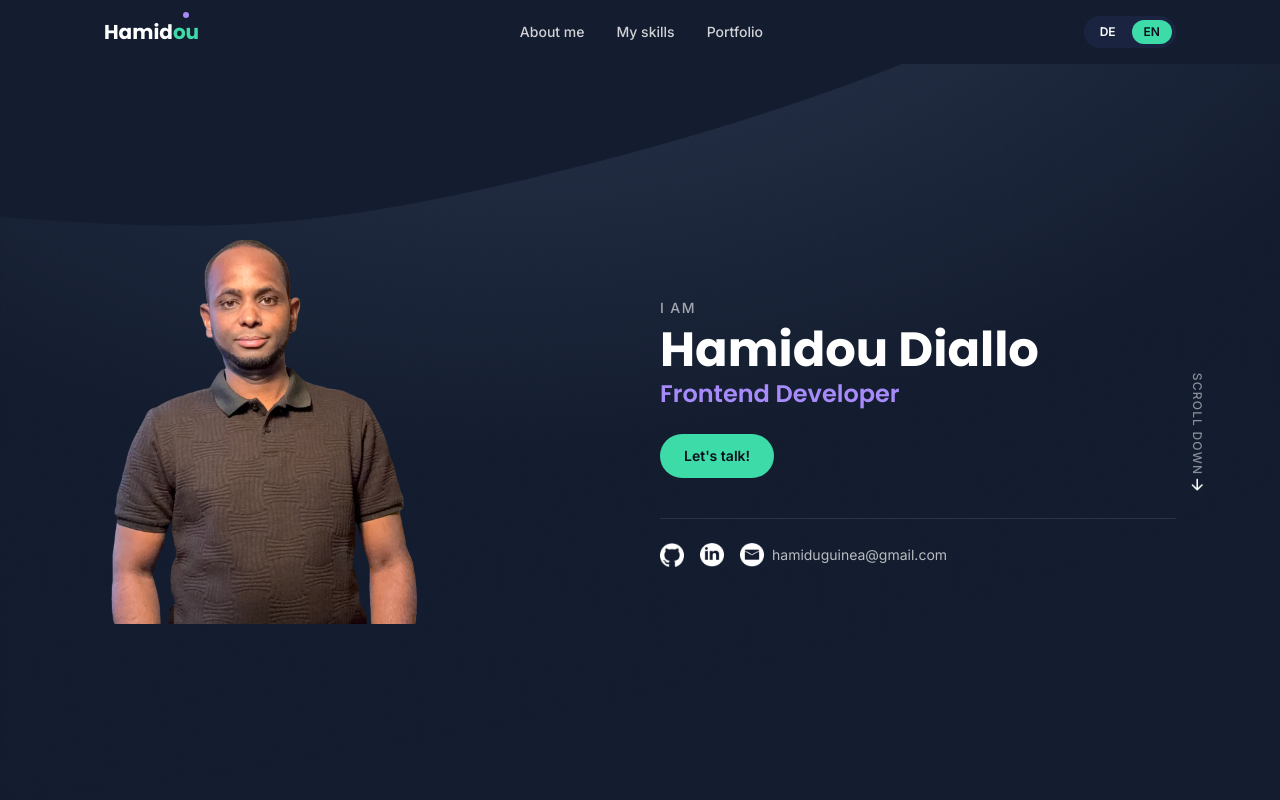
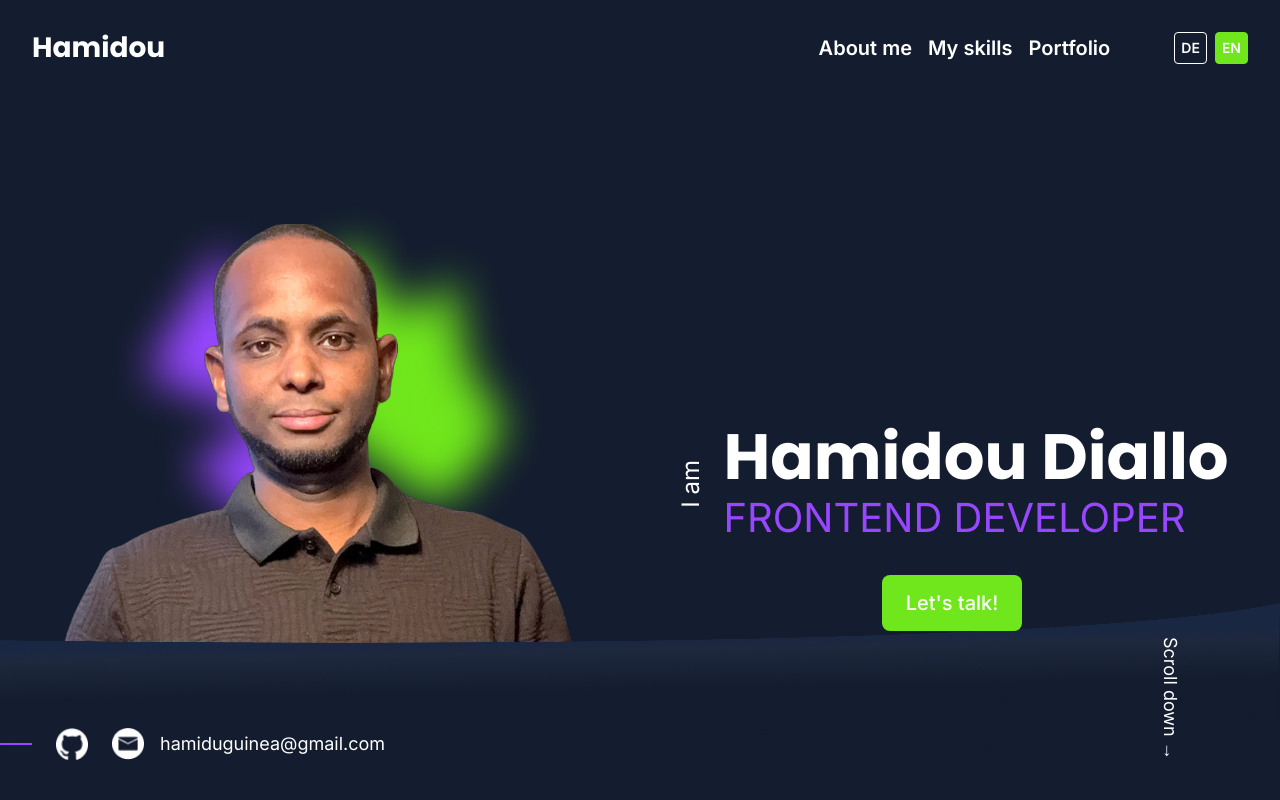
Before and after one commit to Hamidou-ctr/portfolio, an Angular app: page / in a window 1280 px wide. Shown: the top 800 px of the page. Built offline with nearby package versions, Linux system fonts and the light colour scheme.

Commit message:
refactor: update header and hero sections for improved layout and styling consistency

```diff
--- a/src/app/layout/header/header.ts
+++ b/src/app/layout/header/header.ts
@@ -3,54 +3,37 @@ import { Component, effect, inject, signal } from '@angular/core';
 import { RouterLink } from '@angular/router';
 import { LanguageService } from '../../core/i18n/language.service';
 import { PROFILE } from '../../core/data/profile.data';
-import { BrandLogo } from '../../shared/brand-logo/brand-logo';
 
 @Component({
   selector: 'app-header',
-  imports: [RouterLink, BrandLogo, NgOptimizedImage],
+  imports: [RouterLink, NgOptimizedImage],
   template: `
-    <header class="sticky top-0 z-50 bg-navy-900">
-      <div class="mx-auto flex max-w-6xl items-center justify-between px-6 py-4 lg:px-10">
-        <a routerLink="/" class="text-xl text-white" (click)="closeMenu()">
-          <app-brand-logo [name]="firstName()" />
+    <header class="sticky top-0 z-50 bg-navy-900 text-white">
+      <div class="mx-auto flex h-24 max-w-[1440px] items-center justify-between px-8">
+        <a routerLink="/" class="font-heading text-[28px] font-bold" (click)="closeMenu()">
+          {{ firstName() }}
         </a>
 
-        <nav class="hidden items-center gap-8 md:flex" aria-label="Main">
-          <a
-            routerLink="/"
-            fragment="about"
-            class="text-sm font-medium text-white/80 transition hover:text-white"
-          >
+        <div class="hidden items-center gap-16 md:flex">
+          <nav class="flex items-center gap-4 text-xl font-semibold" aria-label="Main">
+            <a routerLink="/" fragment="about" class="transition hover:text-accent-400">
               {{ t().nav.about }}
             </a>
-          <a
-            routerLink="/"
-            fragment="skills"
-            class="text-sm font-medium text-white/80 transition hover:text-white"
-          >
+            <a routerLink="/" fragment="skills" class="transition hover:text-accent-400">
               {{ t().nav.skills }}
             </a>
-          <a
-            routerLink="/"
-            fragment="portfolio"
-            class="text-sm font-medium text-white/80 transition hover:text-white"
-          >
+            <a routerLink="/" fragment="portfolio" class="transition hover:text-accent-400">
               {{ t().nav.portfolio }}
             </a>
           </nav>
 
-        <div class="flex items-center gap-3">
-          <div
-            class="hidden items-center gap-1 rounded-full bg-navy-800 p-1 text-xs font-semibold sm:flex"
-            role="group"
-            [attr.aria-label]="t().nav.langName"
-          >
+          <div class="flex items-center gap-2" role="group" [attr.aria-label]="t().nav.langName">
             <button
               type="button"
-              class="rounded-full px-3 py-1 transition"
+              class="flex h-8 min-w-8 items-center justify-center rounded border px-1.5 text-sm font-semibold transition"
               [class.bg-accent-400]="lang() === 'de'"
-              [class.text-navy-950]="lang() === 'de'"
-              [class.text-white]="lang() !== 'de'"
+              [class.border-accent-400]="lang() === 'de'"
+              [class.border-white/50]="lang() !== 'de'"
               [attr.aria-pressed]="lang() === 'de'"
               (click)="languageService.setLang('de')"
             >
@@ -58,33 +41,28 @@ import { BrandLogo } from '../../shared/brand-logo/brand-logo';
             </button>
             <button
               type="button"
-              class="rounded-full px-3 py-1 transition"
+              class="flex h-8 min-w-8 items-center justify-center rounded border px-1.5 text-sm font-semibold transition"
               [class.bg-accent-400]="lang() === 'en'"
-              [class.text-navy-950]="lang() === 'en'"
-              [class.text-white]="lang() !== 'en'"
+              [class.border-accent-400]="lang() === 'en'"
+              [class.border-white/50]="lang() !== 'en'"
               [attr.aria-pressed]="lang() === 'en'"
               (click)="languageService.setLang('en')"
             >
               EN
             </button>
           </div>
+        </div>
 
         <button
           type="button"
-            class="inline-flex h-10 w-10 items-center justify-center rounded-lg text-white md:hidden"
+          class="inline-flex h-10 w-10 items-center justify-center rounded-lg md:hidden"
           aria-controls="mobile-nav"
           [attr.aria-expanded]="menuOpen()"
           aria-label="Toggle navigation menu"
           (click)="menuOpen.set(!menuOpen())"
         >
           @if (!menuOpen()) {
-              <img
-                ngSrc="assets/img/burger_menu.png"
-                width="32"
-                height="31"
-                alt=""
-                class="h-6 w-6"
-              />
+            <img ngSrc="assets/img/burger_menu.png" width="32" height="31" alt="" class="h-6 w-6" />
           } @else {
             <img
               ngSrc="assets/img/close_medium.png"
@@ -96,24 +74,23 @@ import { BrandLogo } from '../../shared/brand-logo/brand-logo';
           }
         </button>
       </div>
-      </div>
 
       @if (menuOpen()) {
         <nav
           id="mobile-nav"
-          class="fixed inset-x-0 top-16 bottom-0 z-40 flex flex-col justify-center gap-8 bg-slate-600 px-12 md:hidden"
+          class="fixed inset-x-0 top-24 bottom-0 z-40 flex flex-col justify-center gap-8 bg-slate-600 px-12 md:hidden"
           aria-label="Mobile"
         >
-          <a class="text-2xl text-white" routerLink="/" fragment="about" (click)="closeMenu()">
+          <a class="text-2xl" routerLink="/" fragment="about" (click)="closeMenu()">
             {{ t().nav.about }}
           </a>
-          <a class="text-2xl text-white" routerLink="/" fragment="skills" (click)="closeMenu()">
+          <a class="text-2xl" routerLink="/" fragment="skills" (click)="closeMenu()">
             {{ t().nav.skills }}
           </a>
-          <a class="text-2xl text-white" routerLink="/" fragment="portfolio" (click)="closeMenu()">
+          <a class="text-2xl" routerLink="/" fragment="portfolio" (click)="closeMenu()">
             {{ t().nav.portfolio }}
           </a>
-          <a class="text-2xl text-white" routerLink="/" fragment="contact" (click)="closeMenu()">
+          <a class="text-2xl" routerLink="/" fragment="contact" (click)="closeMenu()">
             {{ t().nav.contact }}
           </a>
 
--- a/src/app/sections/hero/hero.ts
+++ b/src/app/sections/hero/hero.ts
@@ -10,94 +10,95 @@ import { PROFILE } from '../../core/data/profile.data';
   template: `
     <section
       id="hero"
-      class="relative isolate flex min-h-[92vh] scroll-mt-20 items-center overflow-hidden bg-navy-900 bg-cover bg-bottom text-white"
-      style="background-image: url('assets/img/hero_background1.png')"
+      class="relative flex min-h-[calc(100svh_-_6rem)] scroll-mt-24 flex-col overflow-hidden bg-navy-900 text-white"
     >
-      <div
-        class="relative mx-auto grid w-full max-w-6xl gap-10 px-6 py-16 md:grid-cols-2 md:items-center lg:px-10"
-      >
-        <div class="order-1 flex justify-center md:order-0 md:justify-start">
-          <div class="relative h-64 w-52 sm:h-80 sm:w-64 md:h-96 md:w-80">
+      <img
+        src="assets/img/hero_background2.png"
+        alt=""
+        aria-hidden="true"
+        class="pointer-events-none absolute inset-x-0 bottom-0 z-10 h-[28%] w-full"
+      />
+
+      <div class="relative mx-auto flex w-full max-w-[1440px] flex-1 flex-col px-8">
+        <div class="grid flex-1 gap-8 pt-10 md:grid-cols-2 md:pt-16">
+          <div class="flex justify-center self-start md:pt-16">
+            <div class="relative w-full max-w-[280px] sm:max-w-[400px] md:max-w-[680px]">
+              <img
+                src="assets/img/photo_shadows.png"
+                alt=""
+                aria-hidden="true"
+                class="pointer-events-none absolute left-1/2 top-[-6%] w-[75%] -translate-x-1/2"
+              />
+              <div class="relative md:max-h-[calc(100svh-17rem)] md:overflow-hidden">
                 <img
                   ngSrc="assets/img/profil1.png"
-              fill
+                  width="940"
+                  height="1174"
                   priority
-              class="object-contain object-bottom"
+                  class="h-auto w-full"
                   [alt]="'Portrait of ' + profile.name"
                 />
               </div>
             </div>
+          </div>
 
-        <div class="order-2 text-center md:order-0 md:text-left">
-          <p class="mb-2 text-sm font-medium uppercase tracking-widest text-white/60">
+          <div
+            class="relative z-20 flex flex-col items-center justify-center pb-28 md:pb-0 md:pt-24"
+          >
+            <div class="flex items-center gap-4">
+              <span class="rotate-180 text-xl [writing-mode:vertical-rl] md:text-2xl">
                 {{ t().hero.iAm }}
-          </p>
-          <h1 class="font-heading text-4xl font-bold sm:text-5xl">{{ profile.name }}</h1>
-          <p class="mt-1 font-heading text-xl font-semibold text-violet-400 sm:text-2xl">
+              </span>
+              <div>
+                <h1
+                  class="font-heading text-[32px] font-bold leading-none sm:text-5xl lg:text-[64px]"
+                >
+                  {{ profile.name }}
+                </h1>
+                <p
+                  class="mt-1 text-2xl uppercase leading-tight text-violet-500 sm:text-3xl lg:text-[40px]"
+                >
                   {{ t().hero.role }}
                 </p>
+              </div>
+            </div>
 
             <a
               routerLink="/"
               fragment="contact"
-            class="mt-6 inline-block rounded-full bg-accent-400 px-6 py-3 text-sm font-semibold text-navy-950 transition hover:bg-accent-300"
+              class="mt-8 rounded-lg bg-accent-400 px-6 py-3.5 text-lg font-medium text-white transition hover:bg-accent-300 md:text-xl"
             >
               {{ t().hero.cta }}
             </a>
-
-          <div
-            class="mt-10 flex items-center justify-center gap-4 border-t border-white/10 pt-6 md:justify-start"
-          >
-            <a [href]="profile.github" target="_blank" rel="noopener" aria-label="GitHub">
-              <img
-                ngSrc="assets/img/github_button.png"
-                width="30"
-                height="30"
-                alt=""
-                class="h-6 w-6"
-              />
-            </a>
-            <a [href]="profile.linkedin" target="_blank" rel="noopener" aria-label="LinkedIn">
-              <img
-                ngSrc="assets/img/linkedin_button.png"
-                width="30"
-                height="31"
-                alt=""
-                class="h-6 w-6"
-              />
-            </a>
-            <a
-              [href]="'mailto:' + profile.email"
-              aria-label="Email"
-              class="flex items-center gap-2"
-            >
-              <img
-                ngSrc="assets/img/email_button.png"
-                width="30"
-                height="31"
-                alt=""
-                class="h-6 w-6"
-              />
-              <span class="text-sm text-white/70">{{ profile.email }}</span>
-            </a>
-          </div>
           </div>
         </div>
 
         <a
           routerLink="/"
           fragment="about"
-        class="absolute right-6 top-1/2 hidden -translate-y-1/2 rotate-90 items-center gap-1 text-xs font-medium uppercase tracking-widest text-white/50 transition hover:text-white lg:flex"
+          class="absolute bottom-10 right-24 z-20 hidden text-lg [writing-mode:vertical-rl] transition hover:text-accent-400 lg:block"
         >
-        {{ t().hero.scrollDown }}
-        <img
-          ngSrc="assets/img/scroll_down.png"
-          width="16"
-          height="16"
-          alt=""
-          class="h-3 w-3 -rotate-90"
-        />
+          {{ t().hero.scrollDown }} <span aria-hidden="true">&rarr;</span>
         </a>
+      </div>
+
+      <div class="absolute inset-x-0 bottom-10 z-20 flex items-center gap-4 md:gap-6">
+        <div
+          class="h-0.5 w-[max(2rem,calc((100%_-_1440px)/2_+_2rem))] flex-none bg-violet-500"
+          aria-hidden="true"
+        ></div>
+        <a [href]="profile.github" target="_blank" rel="noopener" aria-label="GitHub">
+          <img ngSrc="assets/img/github_button.png" width="30" height="30" alt="" class="h-8 w-8" />
+        </a>
+        <a
+          [href]="'mailto:' + profile.email"
+          aria-label="Email"
+          class="flex items-center gap-3 md:gap-4"
+        >
+          <img ngSrc="assets/img/email_button.png" width="30" height="31" alt="" class="h-8 w-8" />
+          <span class="text-base md:text-lg">{{ profile.email }}</span>
+        </a>
+      </div>
     </section>
   `,
 })
--- a/src/styles.css
+++ b/src/styles.css
@@ -10,15 +10,15 @@
   --color-ink: #12141c;
   --color-muted: #6b7280;
 
-  --color-accent-300: #6ee8c5;
-  --color-accent-400: #3ddba8;
-  --color-accent-500: #1ed6a0;
-  --color-accent-600: #16b989;
+  --color-accent-300: #8ef04a;
+  --color-accent-400: #70e61c;
+  --color-accent-500: #5fcc14;
+  --color-accent-600: #4fae10;
 
-  --color-violet-300: #c4b5fd;
-  --color-violet-400: #a78bfa;
-  --color-violet-500: #8b5cf6;
-  --color-violet-600: #7c3aed;
+  --color-violet-300: #c9a6ff;
+  --color-violet-400: #b07cff;
+  --color-violet-500: #9747ff;
+  --color-violet-600: #7f2fe6;
 
   --color-magenta-500: #c026d3;
 
```
Lines whose indentation alone changed are shown as unchanged.
